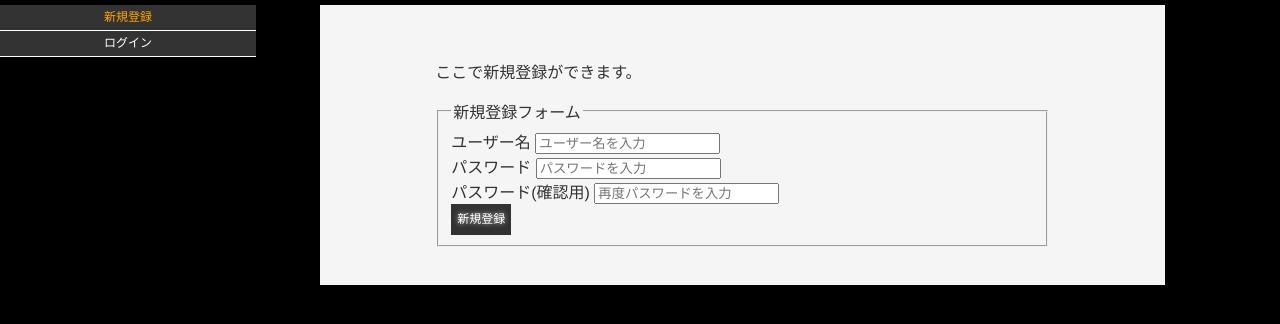
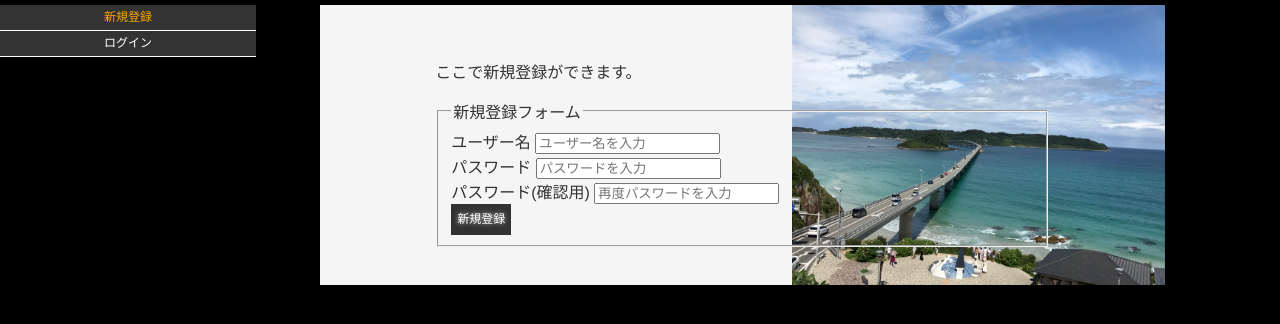
Before and after one commit to AtsukiNakata/Deadline, a PHP site: page /register.php in a window 1280 px wide. Shown: the part 40-364 px from the top of the page. Run offline with PHP 8.4, Linux system fonts and the light colour scheme; data that the repository does not hold is empty.

Commit message:
local commit

```diff
--- a/login.php
+++ b/login.php
@@ -38,6 +38,7 @@ if (isset($_POST["login"])) {
 					session_regenerate_id(true);
 
 					$_SESSION["NAME"] = $username;
+
 					$pdo = new PDO('sqlite:'.$db['dbname2']);
 					$pdo->exec("CREATE TABLE IF NOT EXISTS homeworks_".$_SESSION["NAME"]."(
 						id INTEGER PRIMARY KEY AUTOINCREMENT,
--- a/style07.css
+++ b/style07.css
@@ -75,6 +75,11 @@ nav a{
   margin: 5px auto;
   padding: 5% 15%;
   background-color: #F5F5F5;
+	background-image: url("./d3part2.JPG");
+	background-position: right;
+	background-repeat: no-repeat;
+	-webkit-background-size: contain;
+	background-size: contain;
   color: #333;
 	display: inline-block;
 }
```
Also changed, not shown: d3part2.JPG (added), homework.db, users.db.
